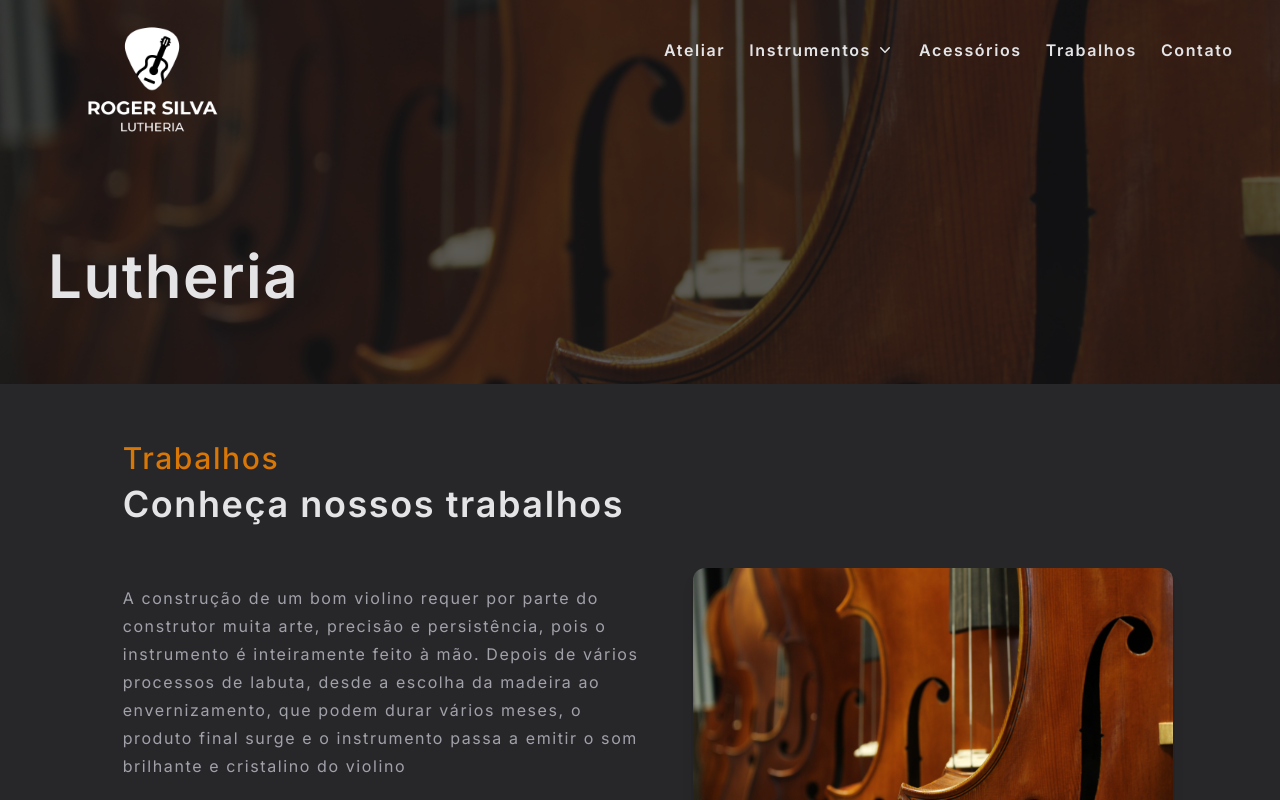
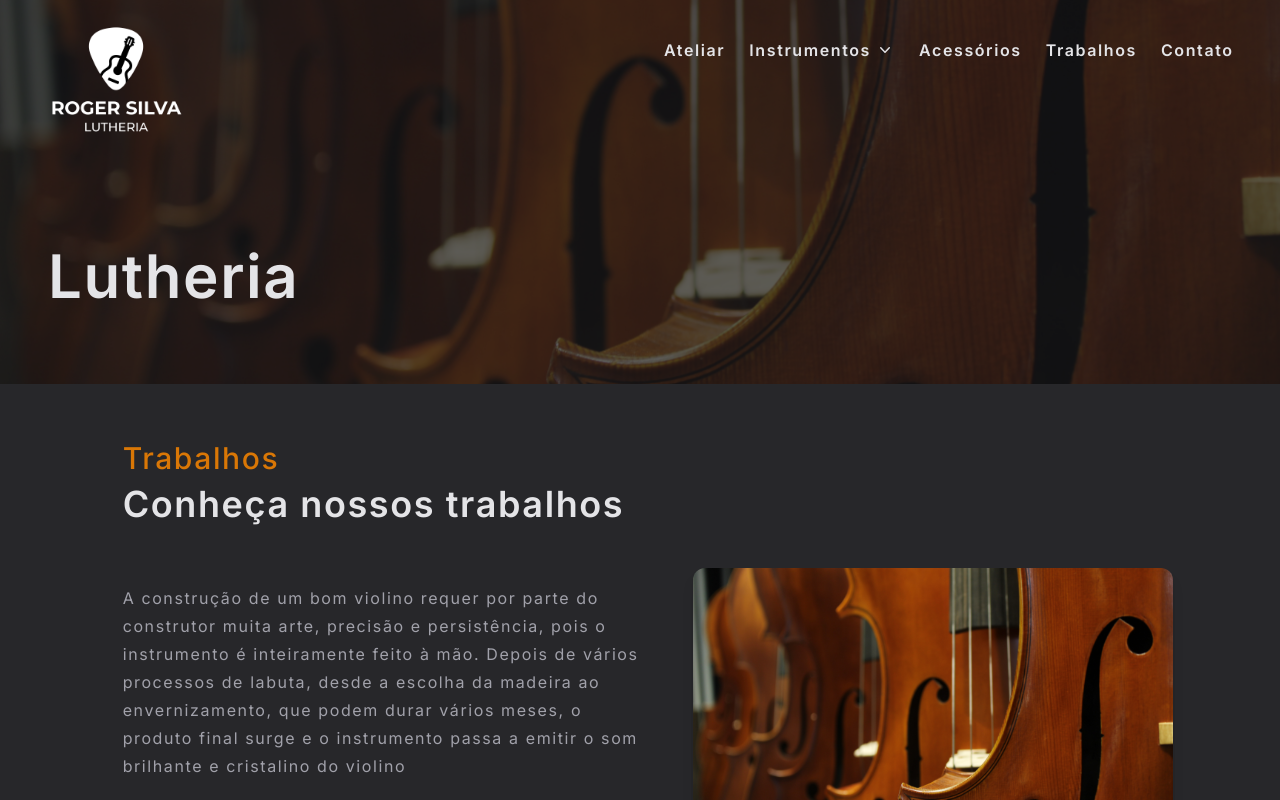
Before and after one commit to PabloJesusdaSilva/Lutheria, a Next.js app: page /works in a window 1280 px wide. Shown: the top 800 px of the page. Built offline with nearby package versions, Linux system fonts and the light colour scheme.

Commit message:
:fix: correcting logo position

```diff
--- a/src/app/components/Navbar.tsx
+++ b/src/app/components/Navbar.tsx
@@ -11,7 +11,7 @@ const Navbar = () => {
             <Image
                alt=''
                src={Logo}
-               className='w-52 -mt-16'
+               className='w-52 -mt-16 -ml-9'
             />
          </div>
 
```
